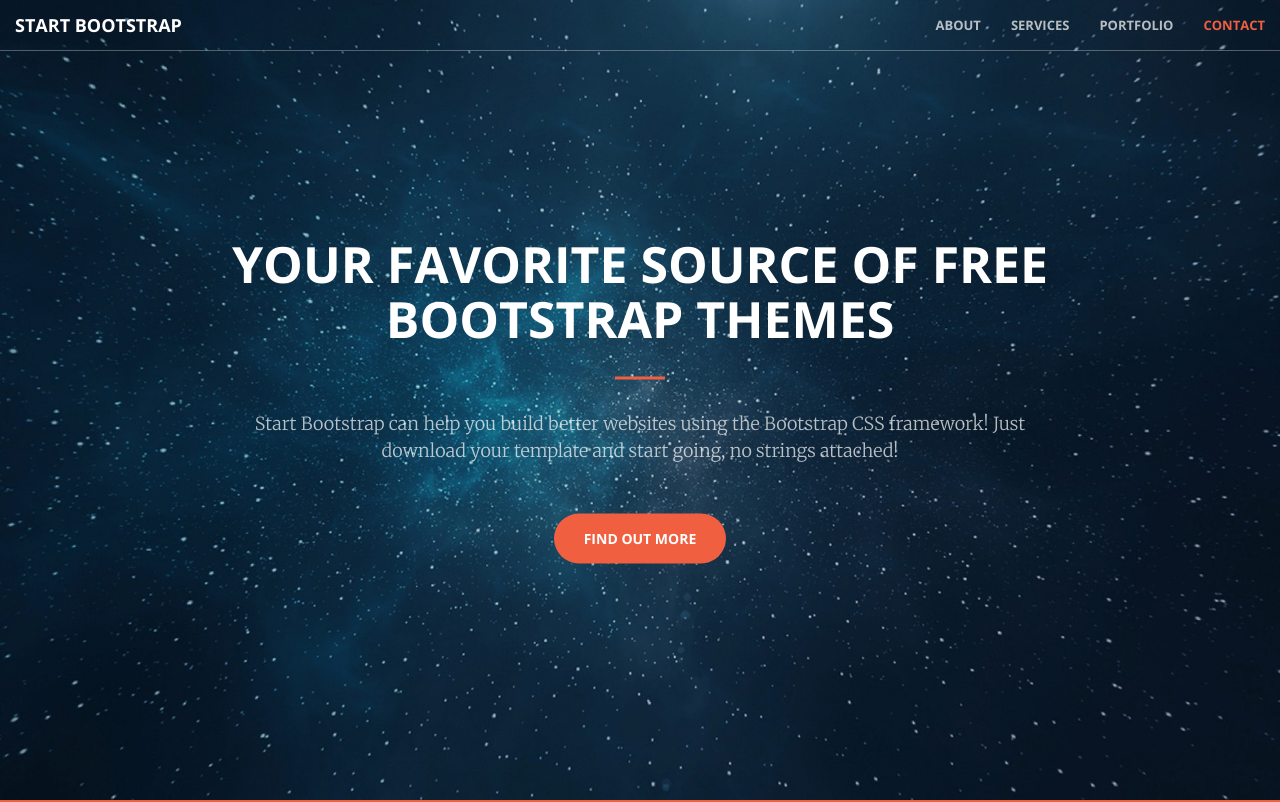
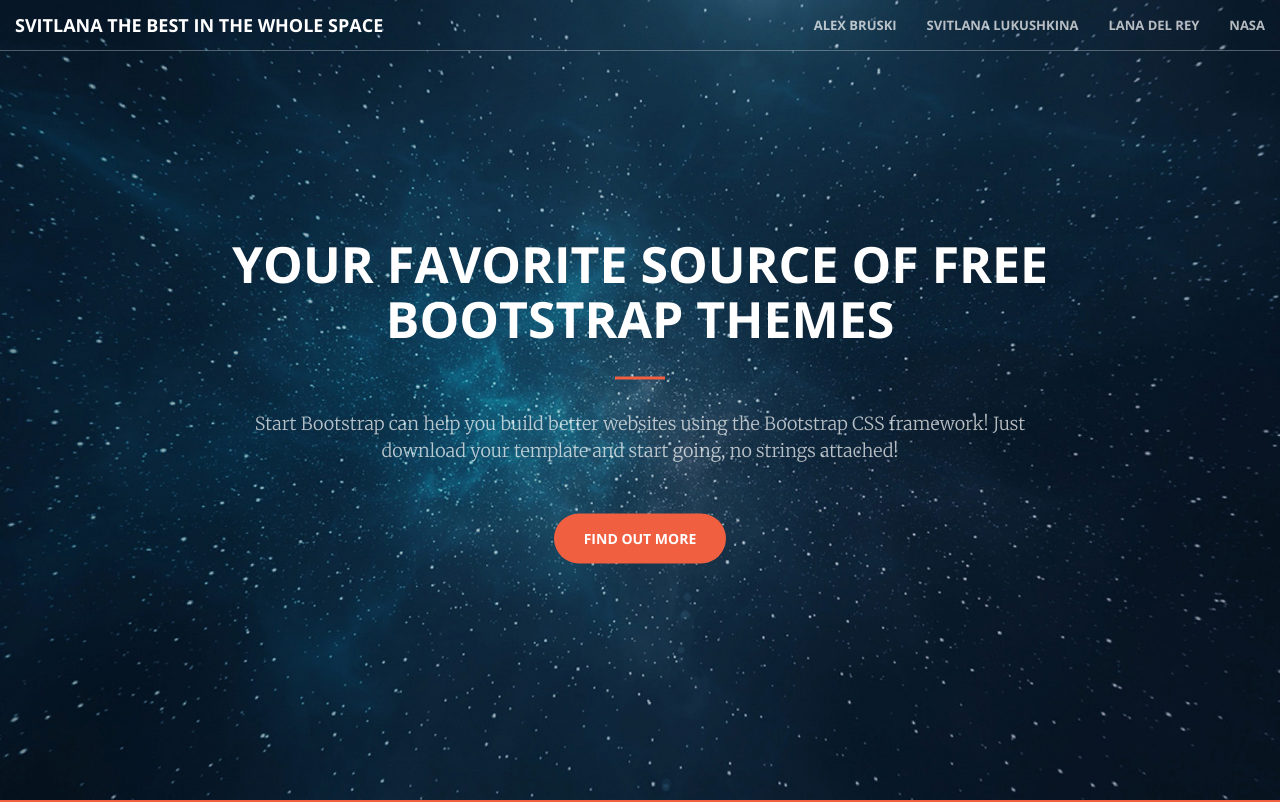
Before and after one commit to Brusni4kin/Just-for-fun, a website: page index.html in a window 1280 px wide. Shown: the top 802 px of the page. Drawn offline with nearby package versions, Linux system fonts and the light colour scheme.

Commit message:
Update index.html

```diff
--- a/index.html
+++ b/index.html
@@ -9,7 +9,7 @@
     <meta name="description" content="">
     <meta name="author" content="">
 
-    <title>Creative - Start Bootstrap Theme</title>
+    <title>Svitlana</title>
 
     <!-- Bootstrap Core CSS -->
     <link href="vendor/bootstrap/css/bootstrap.min.css" rel="stylesheet">
@@ -43,23 +43,23 @@
                 <button type="button" class="navbar-toggle collapsed" data-toggle="collapse" data-target="#bs-example-navbar-collapse-1">
                     <span class="sr-only">Toggle navigation</span> Menu <i class="fa fa-bars"></i>
                 </button>
-                <a class="navbar-brand page-scroll" href="#page-top">Start Bootstrap</a>
+                <a class="navbar-brand page-scroll" href="#page-top">Svitlana the best in the whole space</a>
             </div>
 
             <!-- Collect the nav links, forms, and other content for toggling -->
             <div class="collapse navbar-collapse" id="bs-example-navbar-collapse-1">
                 <ul class="nav navbar-nav navbar-right">
                     <li>
-                        <a class="page-scroll" href="#about">About</a>
+                        <a class="page-scroll" href="https://www.facebook.com/caiet.rey/">Alex Bruski</a>
                     </li>
                     <li>
-                        <a class="page-scroll" href="#services">Services</a>
+                        <a class="page-scroll" href="https://www.facebook.com/svitlana.lukushkina">Svitlana Lukushkina</a>
                     </li>
                     <li>
-                        <a class="page-scroll" href="#portfolio">Portfolio</a>
+                        <a class="page-scroll" href="https://www.lanadelrey.com/">Lana Del Rey</a>
                     </li>
                     <li>
-                        <a class="page-scroll" href="#contact">Contact</a>
+                        <a class="page-scroll" href="https://www.nasa.gov/">Nasa</a>
                     </li>
                 </ul>
             </div>
```
